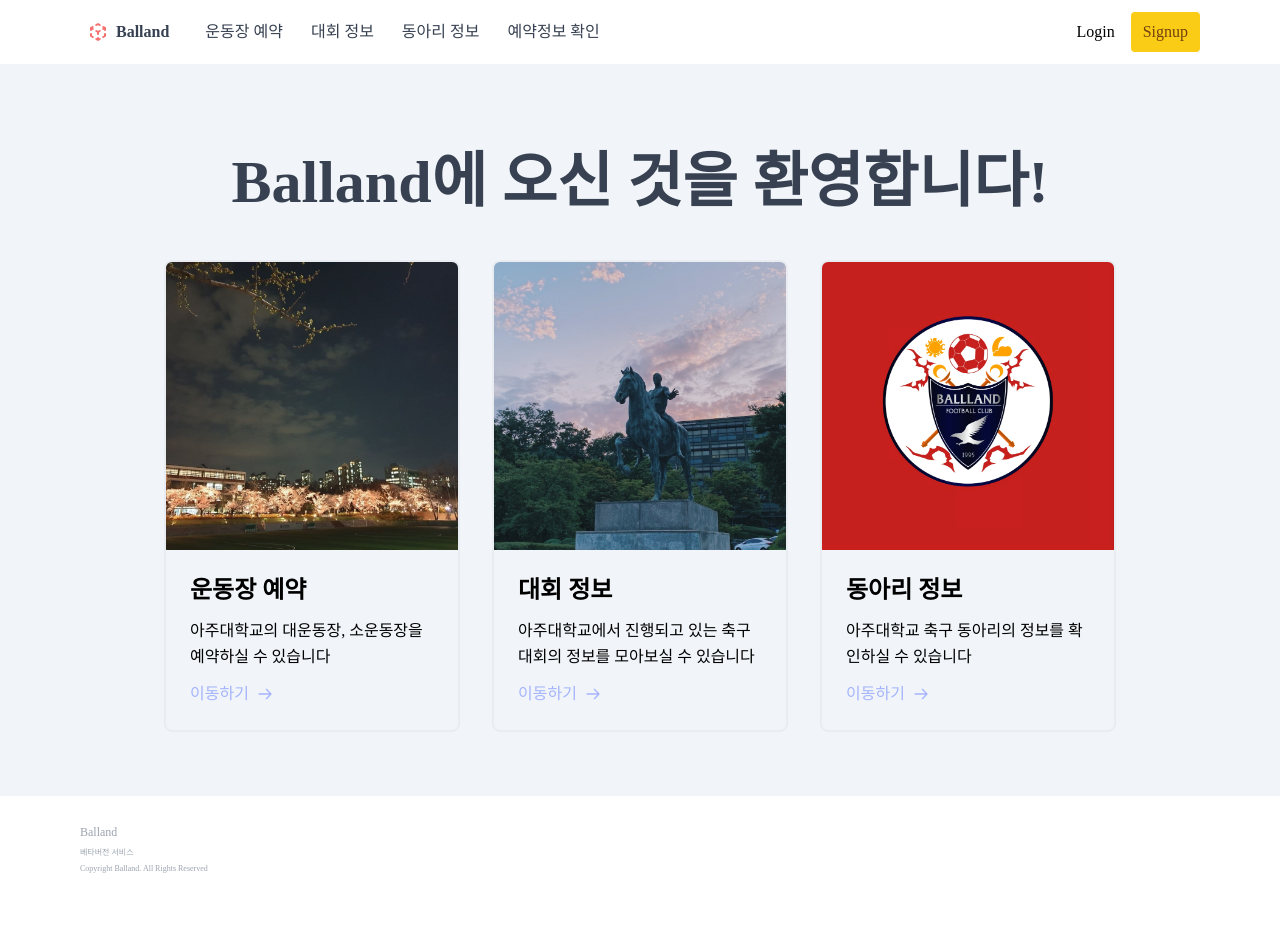
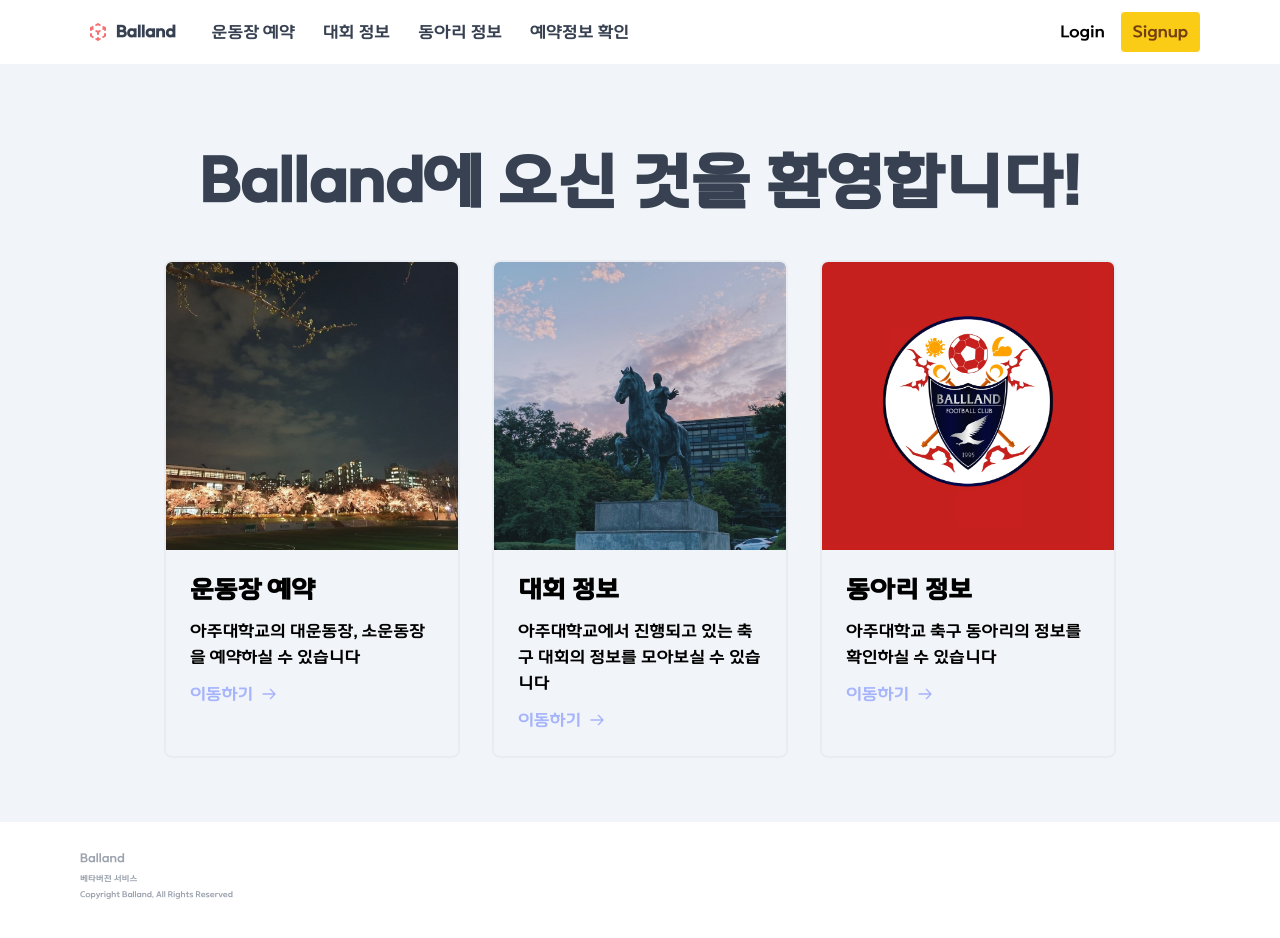
Before and after one commit to Ballandd/Balland_Web, a Next.js app in the folder balland/: page / in a window 1280 px wide. Shown: the top 938 px of the page. Before the commit the page ends 917 px from the top, so only its background shows below. Built offline with nearby package versions, Linux system fonts and the light colour scheme; no server answers; a web font is replaced by a local one.

Commit message:
Design(globals.css): 아주체 폰트 적용

```diff
--- a/balland/styles/globals.css
+++ b/balland/styles/globals.css
@@ -2,9 +2,8 @@
 @tailwind components;
 @tailwind utilities;
 
-@layer base {
-    @font-face {
-        font-family: 'AjouTTF';
-        src: url('../public/fonts/AjouTTF.ttf') format('ttf');
-    }
-  }
+
+@font-face {
+    font-family: 'AjouTTF';
+    src: url('../public/fonts/AjouTTF.ttf');
+}
```
